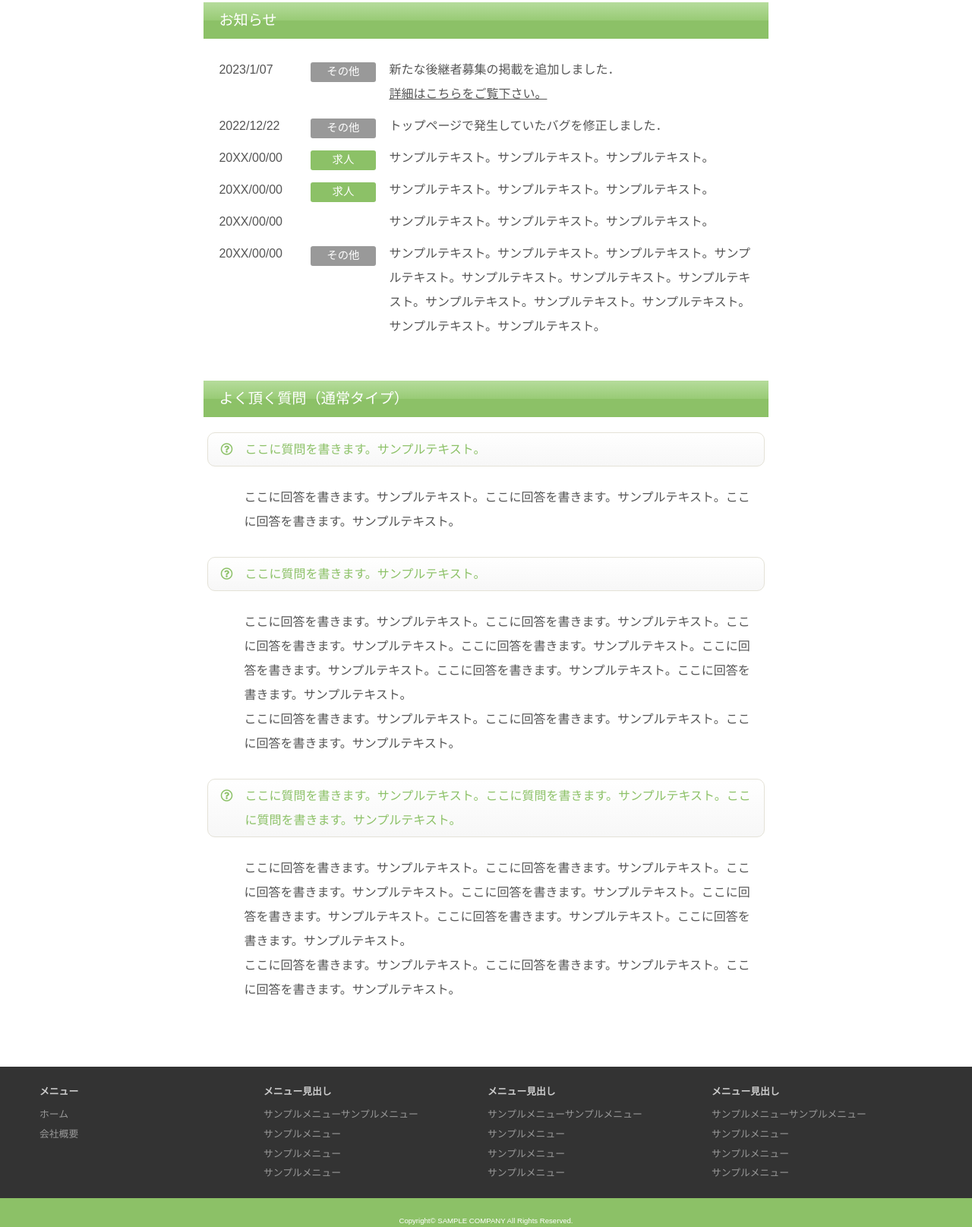
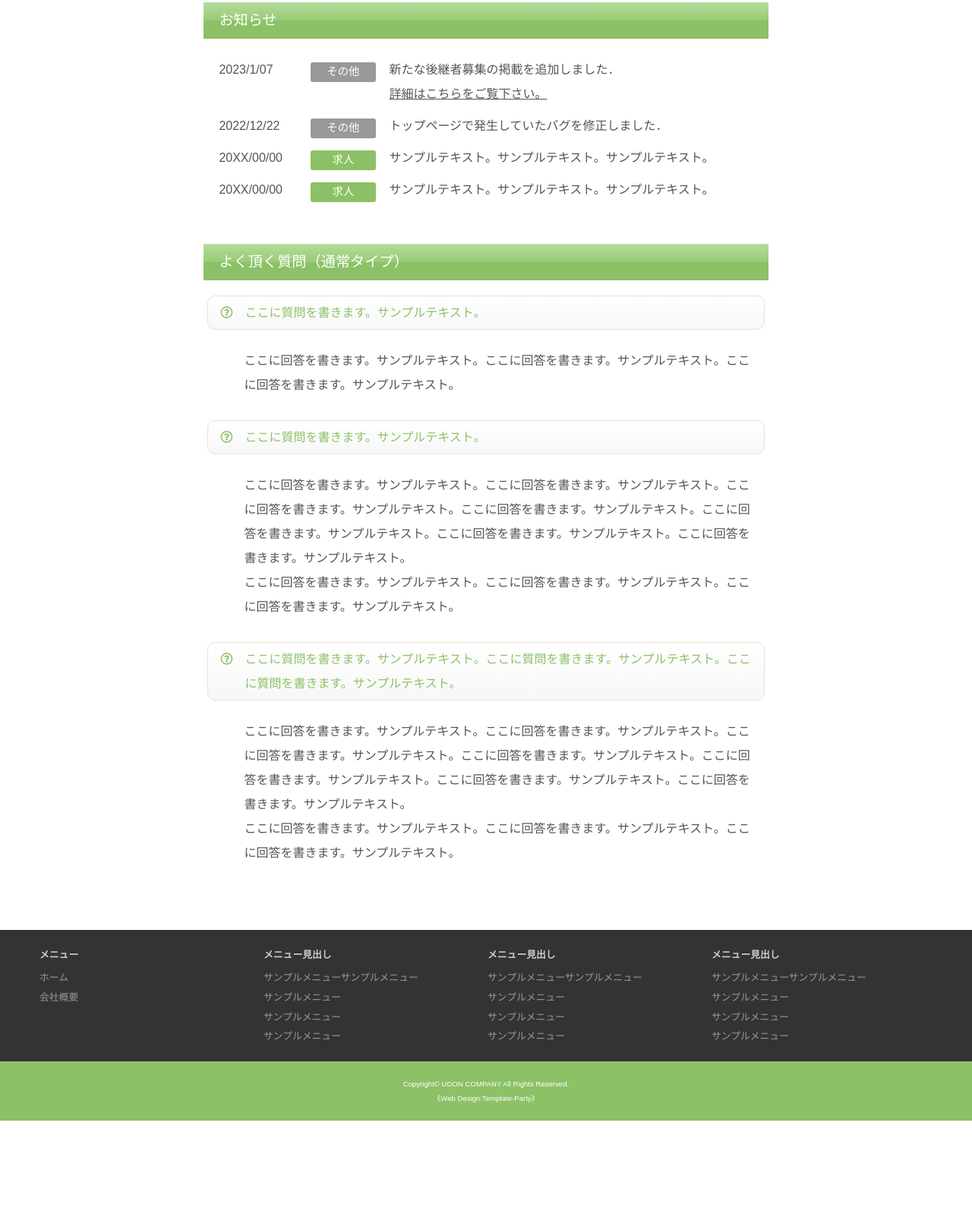
Before and after one commit to Gabaven2022/TeamF, a plain HTML site: page tp_biz57_job_green01/tp_biz57_job_green01/index.html in a window 1280 px wide. Shown: the part 1708-3323 px from the top of the page at 76% size. After the commit the page ends 3183 px from the top, so only its background shows below. Drawn offline with nearby package versions, Linux system fonts and the light colour scheme.

Commit message:
no message

```diff
--- a/tp_biz57_job_green01/tp_biz57_job_green01/index.html
+++ b/tp_biz57_job_green01/tp_biz57_job_green01/index.html
@@ -143,10 +143,6 @@
 		<dd>サンプルテキスト。サンプルテキスト。サンプルテキスト。</dd>
 		<dt>20XX/00/00<span class="icon-bg1">求人</span></dt>
 		<dd>サンプルテキスト。サンプルテキスト。サンプルテキスト。</dd>
-		<dt>20XX/00/00</dt>
-		<dd>サンプルテキスト。サンプルテキスト。サンプルテキスト。</dd>
-		<dt>20XX/00/00<span>その他</span></dt>
-		<dd>サンプルテキスト。サンプルテキスト。サンプルテキスト。サンプルテキスト。サンプルテキスト。サンプルテキスト。サンプルテキスト。サンプルテキスト。サンプルテキスト。サンプルテキスト。サンプルテキスト。サンプルテキスト。</dd>
 		</dl>
 
 	</section>
@@ -220,7 +216,7 @@
 <!--/#footermenu-->
 
 <footer>
-<small>Copyright&copy; <a href="index.html">SAMPLE COMPANY</a> All Rights Reserved.</small>
+<small>Copyright&copy; <a href="index.html">UDON COMPANY</a> All Rights Reserved.</small>
 <span class="pr"><a href="https://template-party.com/" target="_blank">《Web Design:Template-Party》</a></span>
 </footer>
 
```
